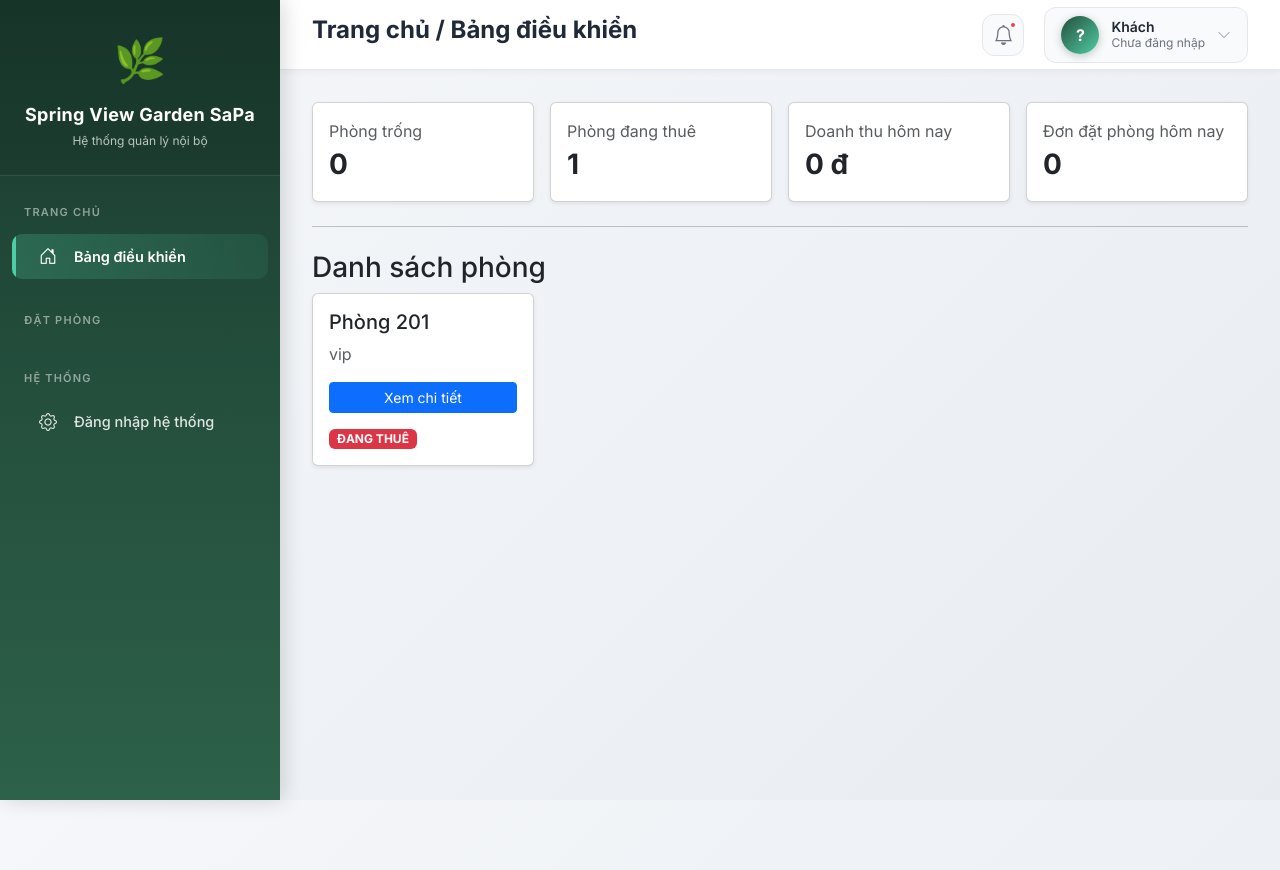
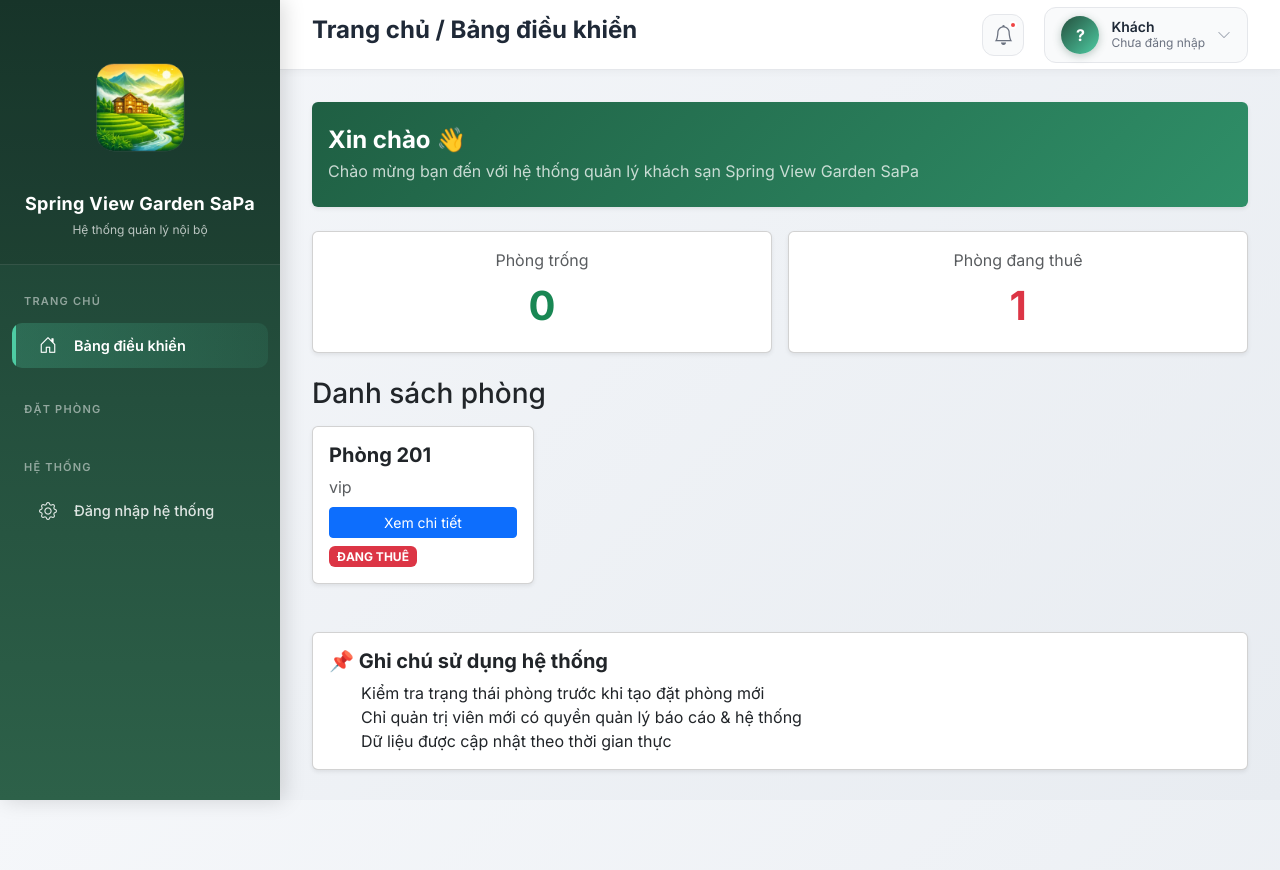
Before and after one commit to huyhandsome6996/qlks_test, a Django app: page / in a window 1280 px wide. Run offline with Django 5.2, Linux system fonts and the light colour scheme; data comes from the database, SQL or seed files in the repository; both versions use the stored data as it was after the commit; some libraries are stand-ins or nearby versions.

Commit message:
thay logo

```diff
--- a/templates/base.html
+++ b/templates/base.html
@@ -384,7 +384,13 @@
       }
     </style> {% block head %}{% endblock %}   {% with view_name=request.resolver_match.view_name %} <!-- Sidebar -->
   <aside class="sidebar" id="sidebar">
-   <div class="sidebar-header"><span class="sidebar-logo">🌿</span>
+   <div class="sidebar-header">
+  <img
+    src="{% static 'images/logo3.png' %}"
+    alt="Logo Spring View Garden SaPa"
+    class="sidebar-logo-img"
+  />
+
   <div class="sidebar-title">
     Spring View Garden SaPa
   </div>
@@ -392,6 +398,7 @@
     Hệ thống quản lý nội bộ
   </div>
 </div>
+
    <nav class="sidebar-menu">
     <div class="menu-section">
      <div class="nhom-menu">
--- a/templates/trang_chu.html
+++ b/templates/trang_chu.html
@@ -4,57 +4,55 @@
 {% block page_title %}Trang chủ / Bảng điều khiển{% endblock %}
 
 {% block content %}
-<div class="row g-3">
-  <div class="col-md-3">
-    <div class="card shadow-sm">
-      <div class="card-body">
-        <div class="text-muted">Phòng trống</div>
-        <div class="fs-3 fw-bold">{{ so_phong_trong }}</div>
-      </div>
+
+<!-- KHỐI CHÀO MỪNG -->
+<div class="card shadow-sm mb-4 border-0"
+     style="background: linear-gradient(135deg,#1f5f43,#2f8f68); color:white;">
+  <div class="card-body py-4">
+    <h4 class="fw-bold mb-1">
+      Xin chào {{ user.username }} 👋
+    </h4>
+    <p class="mb-0 opacity-75">
+      Chào mừng bạn đến với hệ thống quản lý khách sạn Spring View Garden SaPa
+    </p>
   </div>
 </div>
 
-  <div class="col-md-3">
-    <div class="card shadow-sm">
-      <div class="card-body">
-        <div class="text-muted">Phòng đang thuê</div>
-        <div class="fs-3 fw-bold">{{ so_phong_dang_thue }}</div>
-      </div>
-    </div>
-  </div>
-
-  <div class="col-md-3">
-    <div class="card shadow-sm">
-      <div class="card-body">
-        <div class="text-muted">Doanh thu hôm nay</div>
-        <div class="fs-3 fw-bold">{{ doanh_thu_hom_nay }} đ</div>
-      </div>
-    </div>
-  </div>
-
-  <div class="col-md-3">
-    <div class="card shadow-sm">
-      <div class="card-body">
-        <div class="text-muted">Đơn đặt phòng hôm nay</div>
-        <div class="fs-3 fw-bold">{{ don_dat_hom_nay }}</div>
+<!-- THỐNG KÊ NHANH -->
+<div class="row g-3 mb-4">
+  <div class="col-md-6">
+    <div class="card shadow-sm h-100">
+      <div class="card-body text-center">
+        <div class="text-muted mb-1">Phòng trống</div>
+        <div class="fs-1 fw-bold text-success">
+          {{ so_phong_trong }}
         </div>
       </div>
     </div>
   </div>
 
-<hr class="my-4" />
+  <div class="col-md-6">
+    <div class="card shadow-sm h-100">
+      <div class="card-body text-center">
+        <div class="text-muted mb-1">Phòng đang thuê</div>
+        <div class="fs-1 fw-bold text-danger">
+          {{ so_phong_dang_thue }}
+        </div>
+      </div>
+    </div>
+  </div>
+</div>
 
-<h3>Danh sách phòng</h3>
+<!-- DANH SÁCH PHÒNG -->
+<h3 class="mb-3">Danh sách phòng</h3>
 
 <div class="row g-3">
   {% for phong in danh_sach_phong %}
   <div class="col-md-3">
-    <div class="card shadow-sm">
-      <div class="card-body">
-        <h5>Phòng {{ phong.ma_phong }}</h5>
-        <p class="text-muted">{{ phong.loai_phong.ten_loai }}
-
-
+    <div class="card shadow-sm h-100">
+      <div class="card-body d-flex flex-column">
+        <h5 class="fw-bold">Phòng {{ phong.ma_phong }}</h5>
+        <p class="text-muted mb-2">{{ phong.loai_phong.ten_loai }}</p>
 
         <!--thêm nút xem chi tiết phòng-->
         <div class="mt-auto">
@@ -66,12 +64,7 @@
           </a>
         </div>
 
-
-
-        </p>
-
-
-
+        <div class="mt-2">
           {% if phong.trang_thai == 'trong' %}
             <span class="badge bg-success">TRỐNG</span>
           {% elif phong.trang_thai == 'dang_thue' %}
@@ -82,10 +75,28 @@
         </div>
       </div>
     </div>
+  </div>
   {% empty %}
     <div class="col-12">
-      <div class="alert alert-info">Chưa có phòng nào.</div>
+      <div class="alert alert-info">
+        Chưa có phòng nào trong hệ thống.
+      </div>
     </div>
   {% endfor %}
 </div>
+
+<!-- KHỐI HƯỚNG DẪN / GHI CHÚ -->
+<div class="card shadow-sm mt-5">
+  <div class="card-body">
+    <h5 class="fw-bold mb-2">
+      📌 Ghi chú sử dụng hệ thống
+    </h5>
+    <ul class="mb-0">
+      <li>Kiểm tra trạng thái phòng trước khi tạo đặt phòng mới</li>
+      <li>Chỉ quản trị viên mới có quyền quản lý báo cáo & hệ thống</li>
+      <li>Dữ liệu được cập nhật theo thời gian thực</li>
+    </ul>
+  </div>
+</div>
+
 {% endblock %}
```
Also changed, not shown: db.sqlite3, static/images/logo1.png (added), static/images/logo3.png (added). Lines whose indentation alone changed are shown as unchanged.
